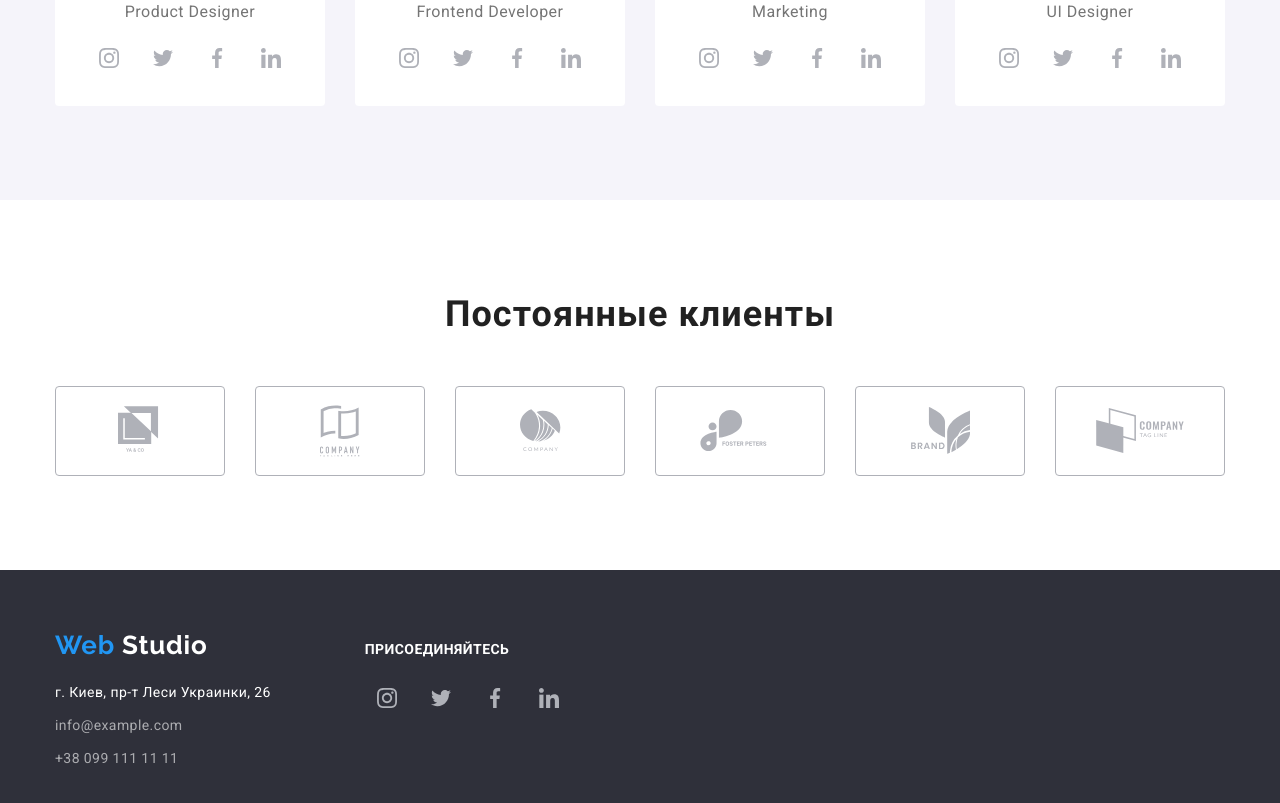
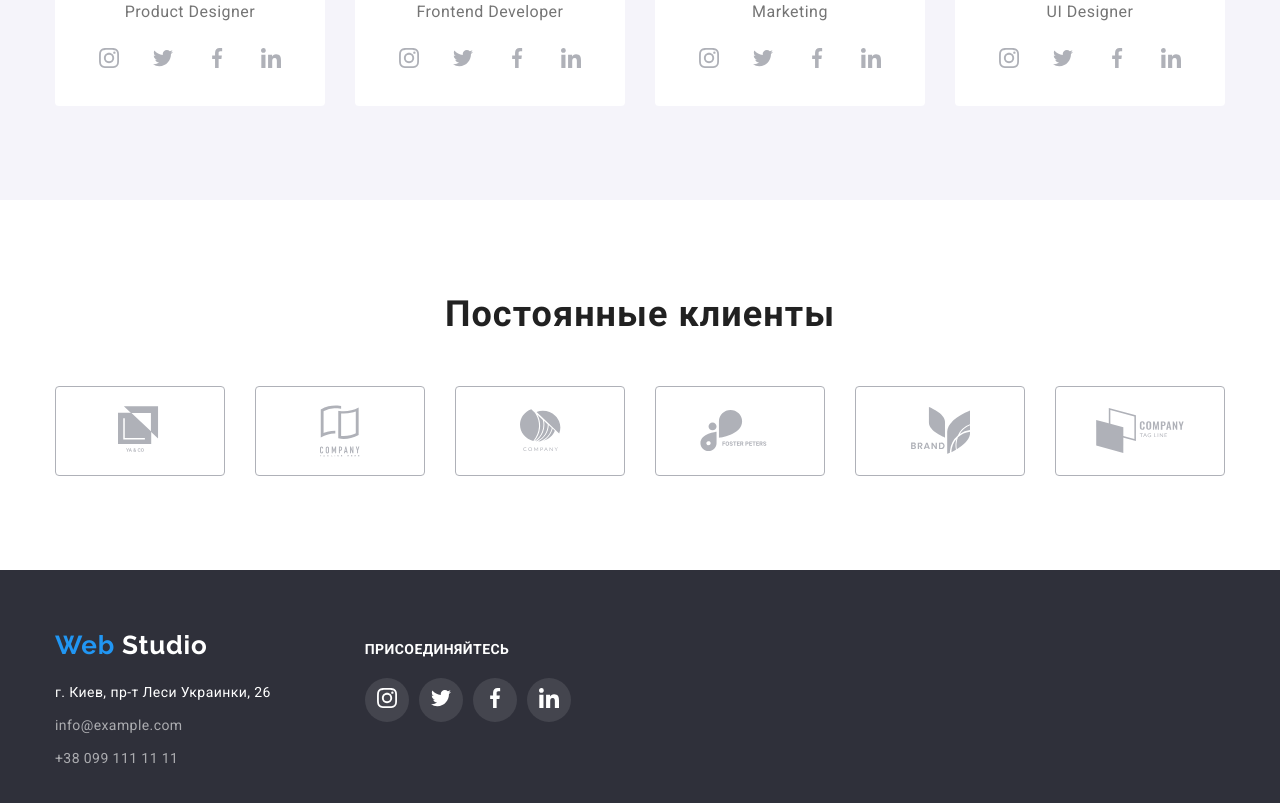
Before and after one commit to MarinaKulyk/goit-markup-hw-04, a plain HTML site: page index.html in a window 1280 px wide. Shown: the part 2119-2922 px from the top of the page. Drawn offline with Linux system fonts and the light colour scheme.

Commit message:
Секція Футер оформлена через спрайт

```diff
--- a/css/styles.css
+++ b/css/styles.css
@@ -372,6 +372,16 @@
 .footer-contacts:focus {
     color: var(--akcent-color);
 }
+.footer-social-item{
+    width: 44px;
+    height: 44px;
+    background: rgba(255, 255, 255, 0.1);
+}
+.footer-social-icon {
+    width: 20px;
+    height: 20px;
+    fill: #FFFFFF;
+}
  .footer-social-list {
     justify-content: flex-start;
     margin-top: 20px;
--- a/index.html
+++ b/index.html
@@ -295,18 +295,28 @@
             <div class="footer-social">
                 <b class="social-text">присоединяйтесь</b>
                 <ul class="footer-social-list list">
-                    <li class="footer-social-item"><a class="social-link" href="#"><img
-                                src="./images/social/instagram.svg" alt="иконка Инстаграм"></a>
+                    <li class="footer-social-item"><a class="social-link" href="#">
+                            <svg class="footer-social-icon">
+                                <use href="./images/sprite.svg#icon-instagram"></use>
+                            </svg>
+                        </a></li>
+                    <li class="footer-social-item"><a class="social-link" href="#">
+                            <svg class="footer-social-icon">
+                                <use href="./images/sprite.svg#icon-twitter"></use>
+                            </svg>
+                        </a>
                     </li>
-                    <li class="footer-social-item"><a class="social-link" href="#"><img
-                                src="./images/social/twitter.svg" alt="иконка Твыттер"></a>
+                    <li class="footer-social-item"><a class="social-link" href="#">
+                            <svg class="footer-social-icon">
+                                <use href="./images/sprite.svg#icon-facebook"></use>
+                            </svg>
+                        </a>
                     </li>
-                    <li class="footer-social-item"><a class="social-link" href="#"><img
-                                src="./images/social/facebook.svg" alt="иконка Фейсбук"></a>
-                    </li>
-                    <li class="footer-social-item"><a class="social-link" href="#"><img
-                                src="./images/social/linkedin.svg" alt="иконка
-                            Линкедин"></a>
+                    <li class="footer-social-item"><a class="social-link" href="#">
+                            <svg class="footer-social-icon">
+                                <use href="./images/sprite.svg#icon-linkedin"></use>
+                            </svg>
+                        </a>
                     </li>
                 </ul>
             </div>
```
Also changed, not shown: images/symbol.svg (deleted).
